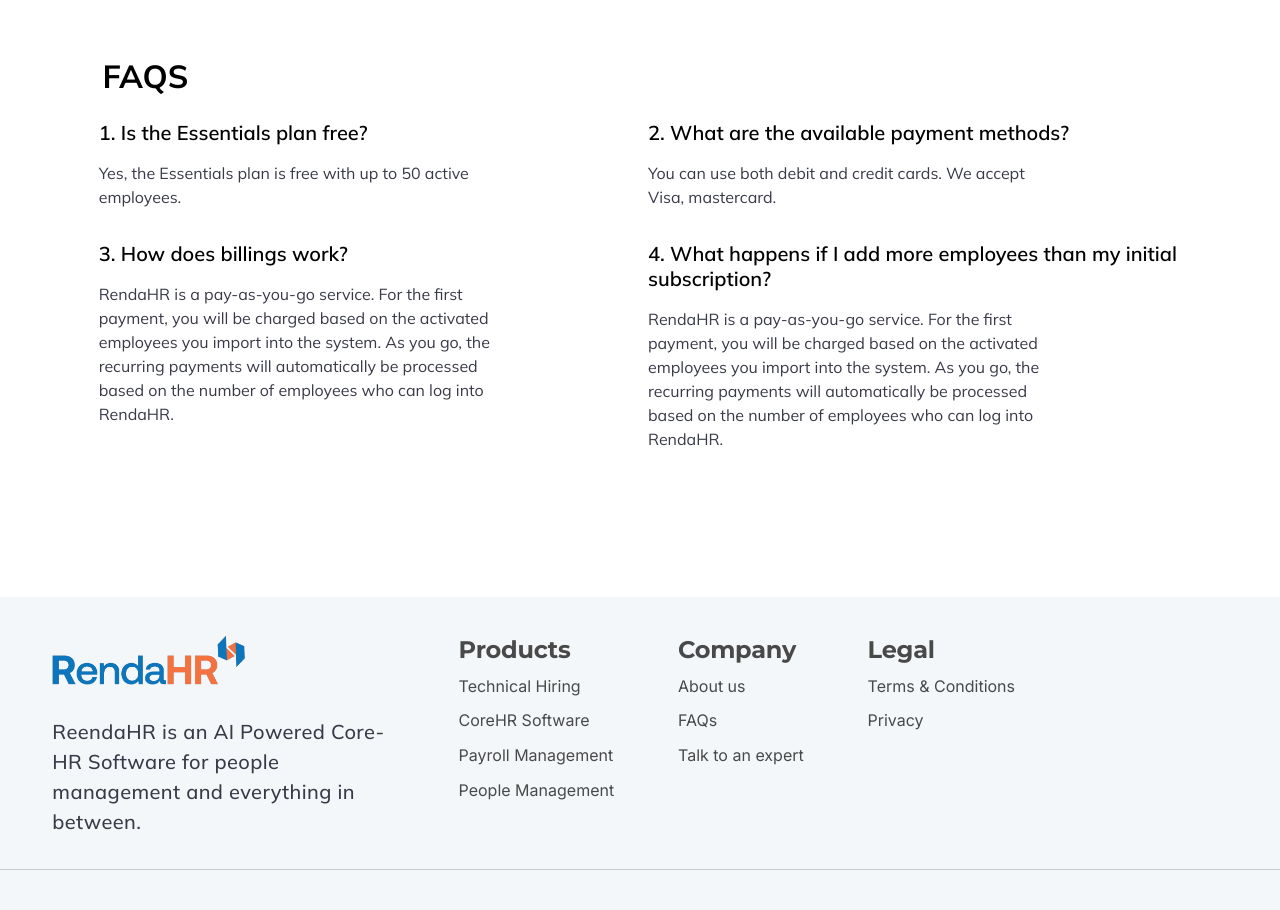
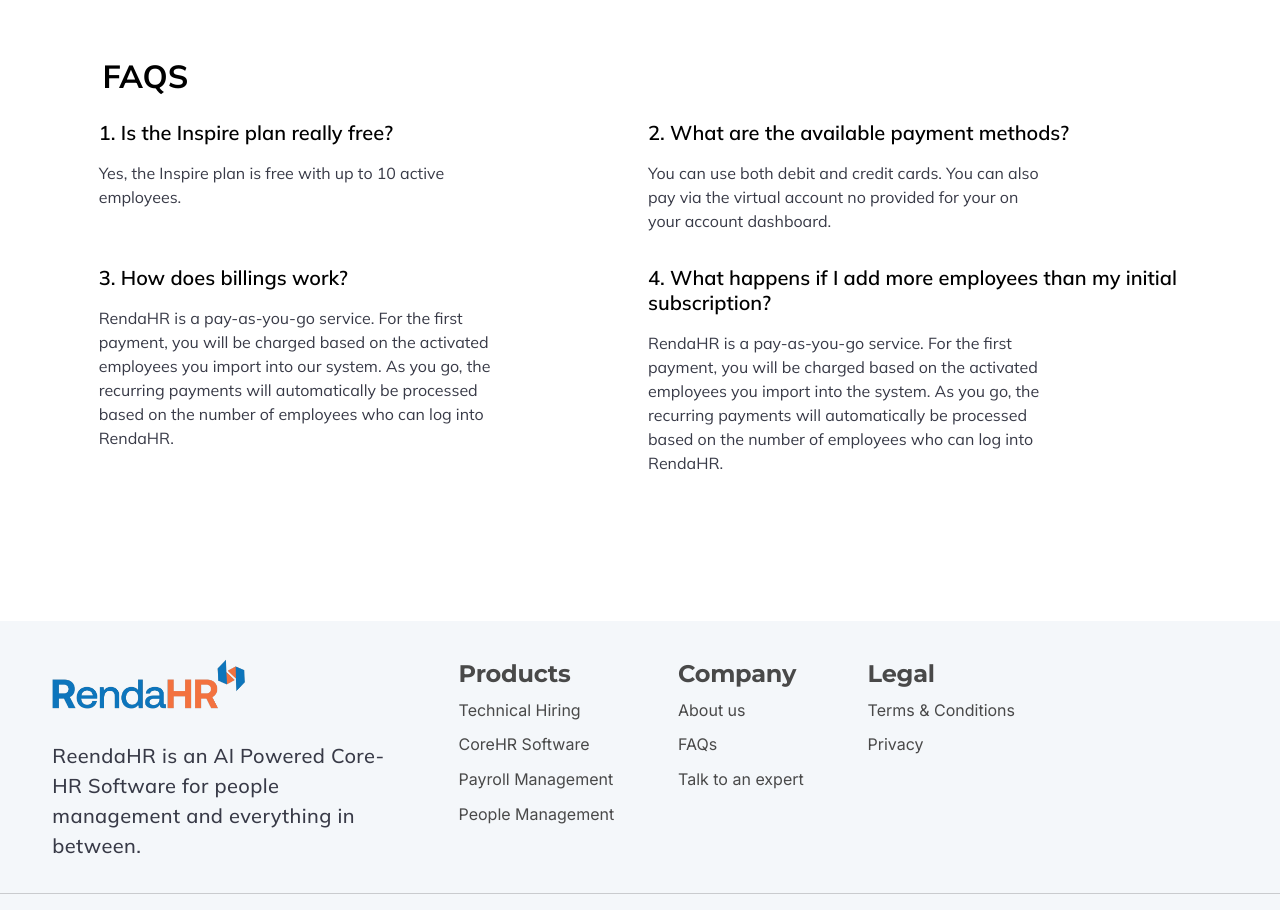
Before and after one commit to Starisblack/Renda-HR, a React (Create React App) app: page /pricing in a window 1280 px wide. Shown: the part 4920-5830 px from the top of the page. Built offline with nearby package versions, Linux system fonts and the light colour scheme; a web font is replaced by a local one.

Commit message:
Update Faq.js

```diff
--- a/src/components/FAQ/Faq.js
+++ b/src/components/FAQ/Faq.js
@@ -9,9 +9,9 @@
       </Grid>
       <Grid item md={5} className="left-faq-box">
         <div>
-          <p className="faq-title">1. Is the Essentials plan free?</p>
+          <p className="faq-title">1. Is the Inspire plan really free?</p>
           <p className="faq-desc">
-            Yes, the Essentials plan is free with up to 50 active employees.
+            Yes, the Inspire plan is free with up to 10 active employees.
           </p>
         </div>
         <div></div>
@@ -23,7 +23,8 @@
           2. What are the available payment methods?{" "}
         </p>
         <p className="faq-desc">
-          You can use both debit and credit cards. We accept Visa, mastercard.
+          You can use both debit and credit cards. You can also pay via the virtual
+          account no provided for your on your account dashboard.
         </p>
       </Grid>
 
@@ -31,7 +32,7 @@
         <p className="faq-title">3. How does billings work?</p>
         <p className="faq-desc">
           RendaHR is a pay-as-you-go service. For the first payment, you will be
-          charged based on the activated employees you import into the system.
+          charged based on the activated employees you import into our system.
           As you go, the recurring payments will automatically be processed
           based on the number of employees who can log into RendaHR.
         </p>
```
